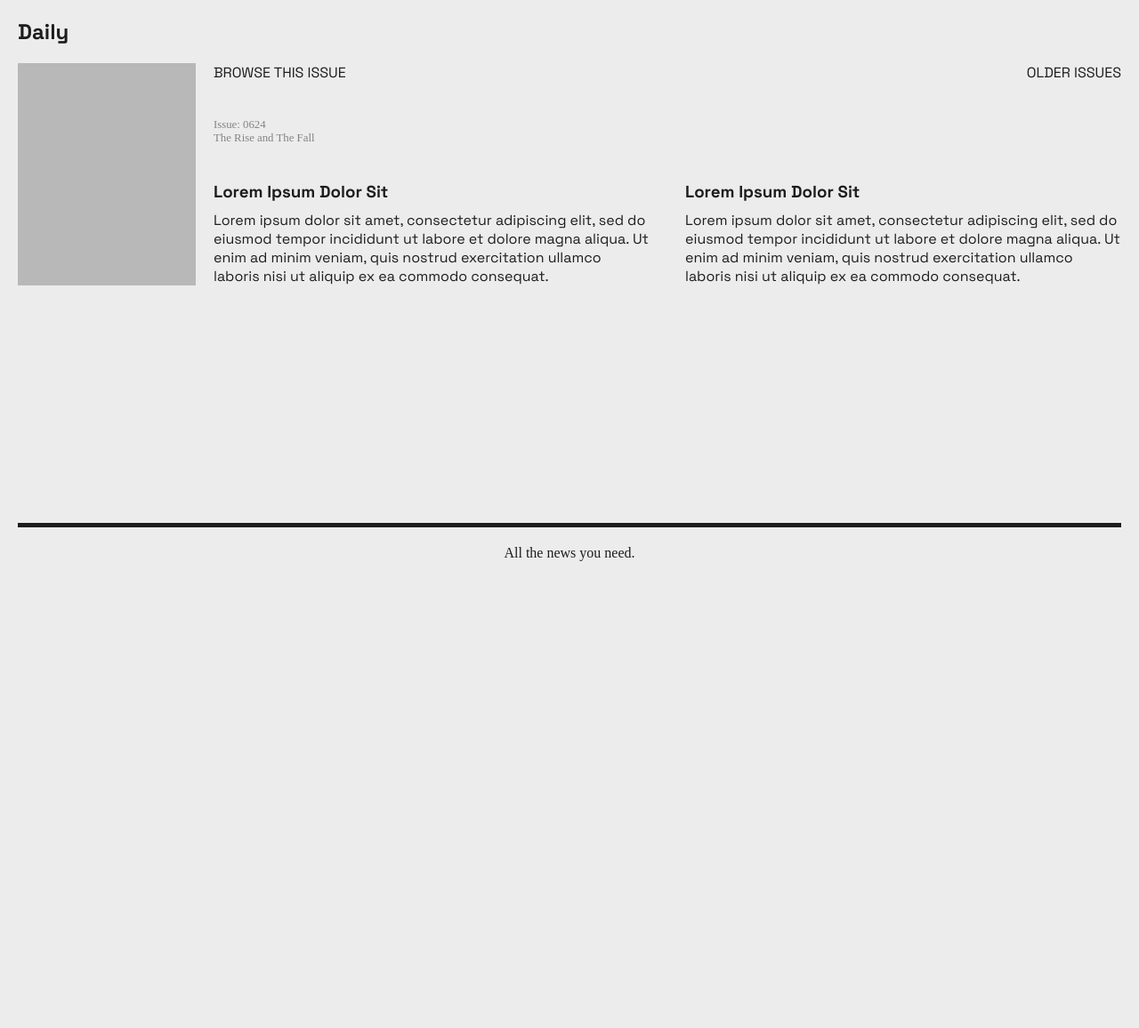
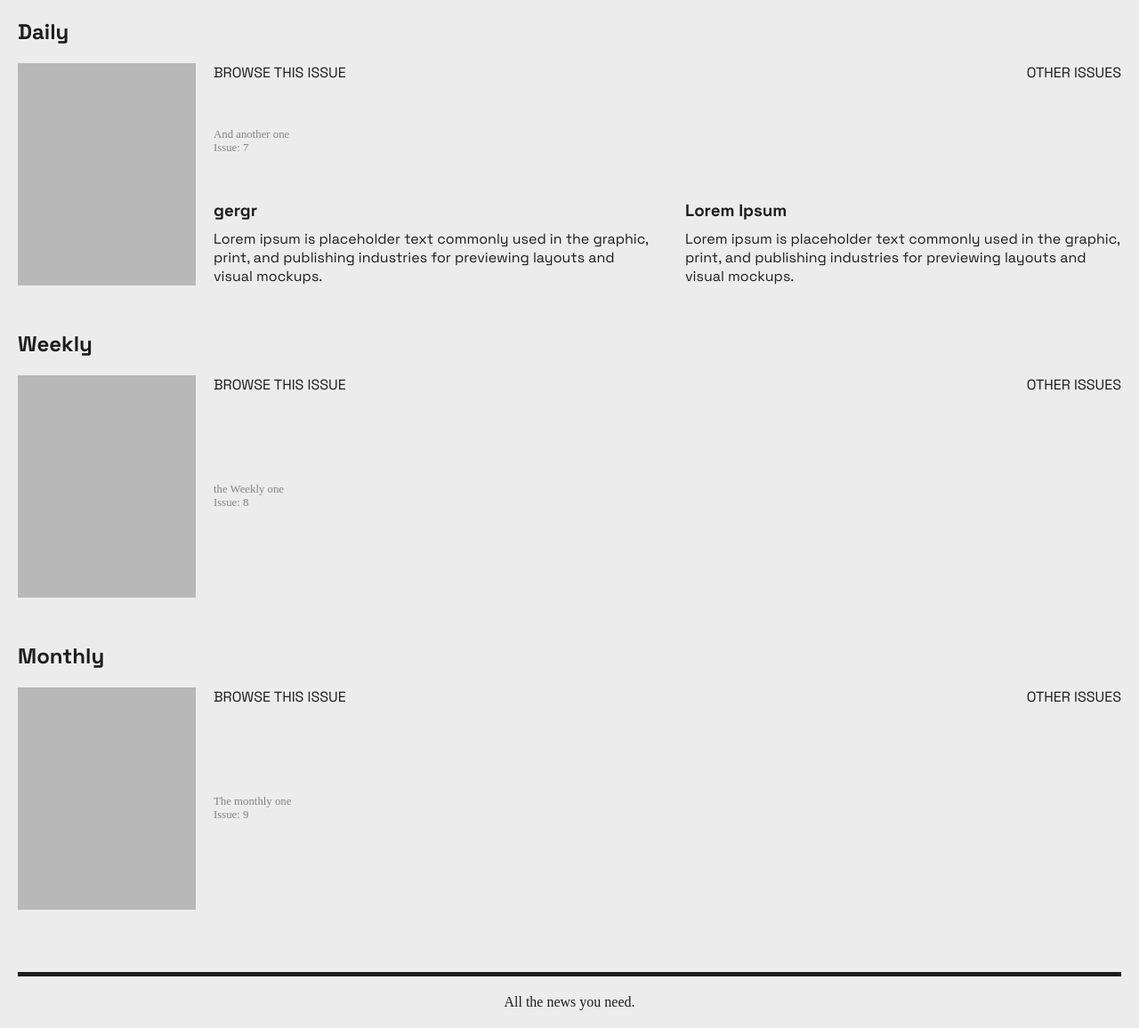
Before and after one commit to mz04030221/core_news, a Django app: page / in a window 1280 px wide. Shown: the part 149-1305 px from the top of the page at 89% size. Before the commit the page ends 780 px from the top, so only its background shows below. Run offline with Django 5.2, Linux system fonts and the light colour scheme; data comes from the database, SQL or seed files in the repository; some web fonts are replaced.

Commit message:
List latest issues and articles in the home page

```diff
--- a/pages/views.py
+++ b/pages/views.py
@@ -1,9 +1,33 @@
 from django.views.generic import TemplateView
+from issues.models import Issue
+from articles.models import Article
 
 
 class HomePageView(TemplateView):
     template_name = "pages/home.html"
 
+    def get_context_data(self, *args, **kwargs):
+        context = super(HomePageView, self).get_context_data(*args, **kwargs)
+        context["latest_daily_issue"] = self.get_latest_issue("DAILY")
+        context["latest_weekly_issue"] = self.get_latest_issue("WEEKLY")
+        context["latest_monthly_issue"] = self.get_latest_issue("MONTHLY")
+        return context
+
+    def get_latest_issue(self, edition):
+        issues = Issue.objects.filter(edition=edition).order_by("pk").reverse()
+        if issues.exists():
+            latest_issue = issues[0]
+        else:
+            return {}
+
+        articles = Article.objects.filter(issue=latest_issue).order_by("pk").reverse()
+        latest_articles = articles[:2] if len(articles) >= 3 else articles
+
+        return {
+            "issue": latest_issue,
+            "articles": latest_articles,
+        }
+
 
 class AboutPageView(TemplateView):
     template_name = "pages/about.html"
--- a/static/css/style.css
+++ b/static/css/style.css
@@ -183,7 +183,7 @@ button:hover {
 /* HOME */
 .issue {
   display: flex;
-  margin: 20px 0;
+  margin: 20px 0 50px 0;
   height: 250px;
 }
 
@@ -219,7 +219,7 @@ button:hover {
   text-transform: uppercase;
 }
 
-.issue .featured-articles {
+.issue .latest-articles {
   display: flex;
   gap: 40px;
 }
--- a/templates/pages/home.html
+++ b/templates/pages/home.html
@@ -5,30 +5,70 @@
         <div class="issue-cover"></div>
         <div class="issue-content">
             <div class="actions">
-                <a href="#">Browse this issue</a>
-                <a href="#">Older issues</a>
+                <a href="{% url 'issue_detail' latest_daily_issue.issue.pk %}">Browse this issue</a>
+                <a href="{% url 'issue_list' %}">Other issues</a>
             </div>
             <div class="issue-info">
-                <p>Issue: 0624</p>
-                <p>The Rise and The Fall</p>
+                <p>{{ latest_daily_issue.issue.title }}</p>
+                <p>Issue: {{ latest_daily_issue.issue.pk }}</p>
             </div>
-            <div class="featured-articles">
+            <div class="latest-articles">
+                {% for article in latest_daily_issue.articles %}
                     <div class="article">
                         <h3>
-                        <a href="#">Lorem Ipsum Dolor Sit</a>
+                            <a href="{% url 'article_detail' article.pk %}">{{ article.title }}</a>
                         </h3>
-                    <p>
-                        Lorem ipsum dolor sit amet, consectetur adipiscing elit, sed do eiusmod tempor incididunt ut labore et dolore magna aliqua. Ut enim ad minim veniam, quis nostrud exercitation ullamco laboris nisi ut aliquip ex ea commodo consequat.
-                    </p>
+                        <p>{{ article.subtitle }}</p>
                     </div>
+                {% endfor %}
+            </div>
+        </div>
+    </div>
+    <h2>Weekly</h2>
+    <div class="issue">
+        <div class="issue-cover"></div>
+        <div class="issue-content">
+            <div class="actions">
+                <a href="{% url 'issue_detail' latest_weekly_issue.issue.pk %}">Browse this issue</a>
+                <a href="{% url 'issue_list' %}">Other issues</a>
+            </div>
+            <div class="issue-info">
+                <p>{{ latest_weekly_issue.issue.title }}</p>
+                <p>Issue: {{ latest_weekly_issue.issue.pk }}</p>
+            </div>
+            <div class="latest-articles">
+                {% for article in latest_weekly_issue.articles %}
                     <div class="article">
                         <h3>
-                        <a href="#">Lorem Ipsum Dolor Sit</a>
+                            <a href="{% url 'article_detail' article.pk %}">{{ article.title }}</a>
                         </h3>
-                    <p>
-                        Lorem ipsum dolor sit amet, consectetur adipiscing elit, sed do eiusmod tempor incididunt ut labore et dolore magna aliqua. Ut enim ad minim veniam, quis nostrud exercitation ullamco laboris nisi ut aliquip ex ea commodo consequat.
-                    </p>
+                        <p>{{ article.subtitle }}</p>
                     </div>
+                {% endfor %}
+            </div>
+        </div>
+    </div>
+    <h2>Monthly</h2>
+    <div class="issue">
+        <div class="issue-cover"></div>
+        <div class="issue-content">
+            <div class="actions">
+                <a href="{% url 'issue_detail' latest_monthly_issue.issue.pk %}">Browse this issue</a>
+                <a href="{% url 'issue_list' %}">Other issues</a>
+            </div>
+            <div class="issue-info">
+                <p>{{ latest_monthly_issue.issue.title }}</p>
+                <p>Issue: {{ latest_monthly_issue.issue.pk }}</p>
+            </div>
+            <div class="latest-articles">
+                {% for article in latest_monthly_issue.articles %}
+                    <div class="article">
+                        <h3>
+                            <a href="{% url 'article_detail' article.pk %}">{{ article.title }}</a>
+                        </h3>
+                        <p>{{ article.subtitle }}</p>
+                    </div>
+                {% endfor %}
             </div>
         </div>
     </div>
```
Lines whose indentation alone changed are shown as unchanged.
